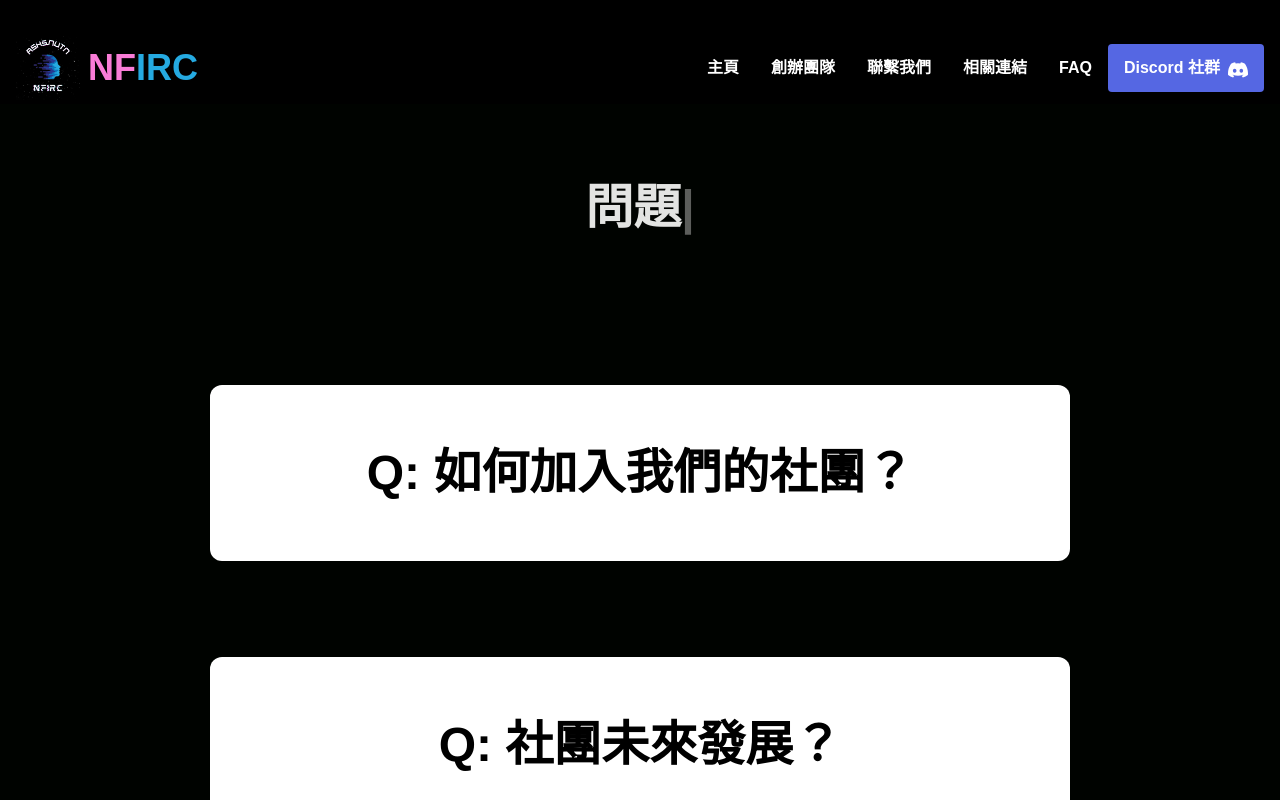
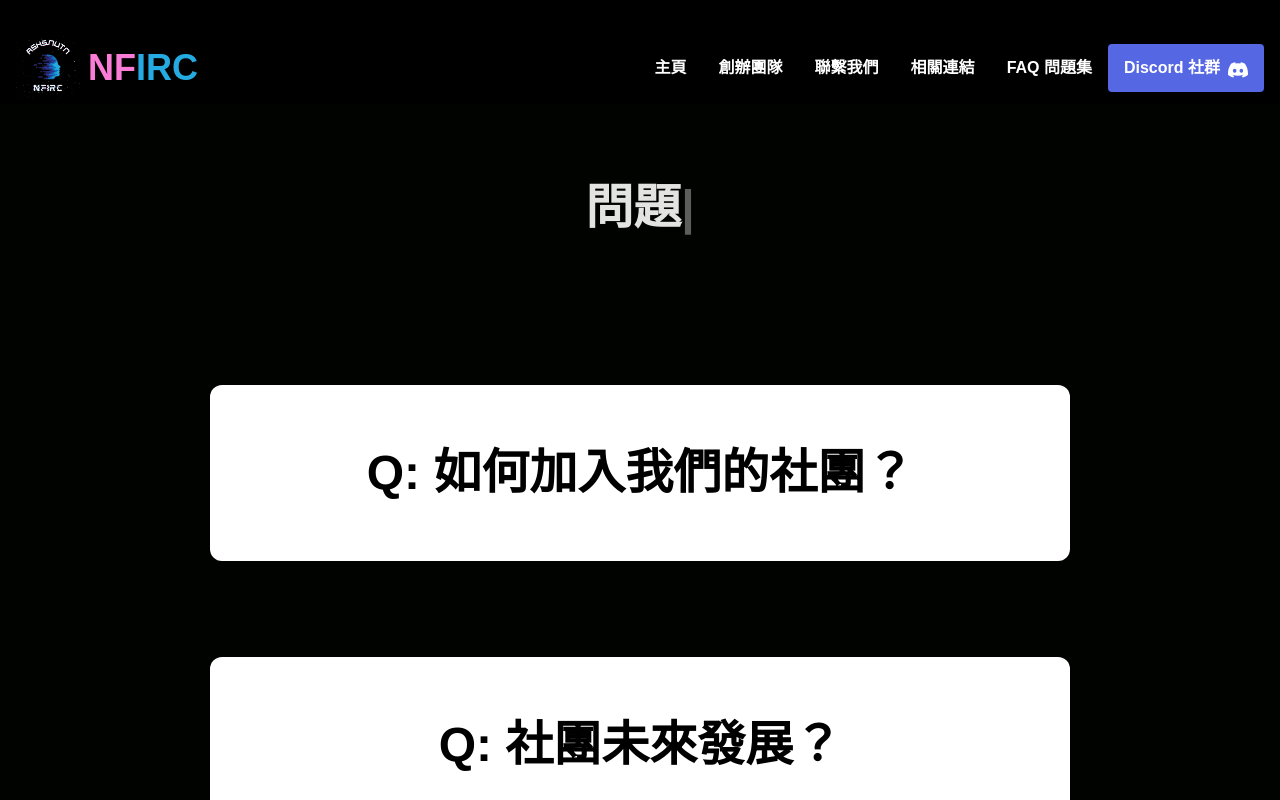
Before and after one commit to yudong-0222/realclubwebsite, a Next.js app: page /faq in a window 1280 px wide. Shown: the top 800 px of the page. Built offline with nearby package versions, Linux system fonts and the light colour scheme; a web font is replaced by a local one.

Commit message:
FAQ name

```diff
--- a/src/components/Faq.jsx
+++ b/src/components/Faq.jsx
@@ -35,6 +35,7 @@ const Faq = () => {
               strings={[
                 'FAQ',
                 '問題集',
+                'FAQ 問題集',
               ]}
               typeSpeed={140}
               backSpeed={150}
--- a/src/components/Navbar.jsx
+++ b/src/components/Navbar.jsx
@@ -41,7 +41,7 @@ const Navbar = () => {
             <li className='p-4 rounded-2xl hover:border-x-2 hover: border-[#25AAE1]'>相關連結</li>
           </a>
           <a href="/faq">
-            <li className='p-4 rounded hover:border-x-2 hover: border-[#fa7cd7]'>FAQ</li>
+            <li className='p-4 rounded hover:border-x-2 hover: border-[#fa7cd7]'>FAQ 問題集</li>
           </a>
           <a href="https://discord.gg/67uVqs9jAU" target='_blank' rel='noopener noreferrer'>
             <div className='bg-[#5567E3] py-3 px-4 mt-1 rounded hover:bg-[#6F86D4] flex items-center'>
@@ -69,7 +69,7 @@ const Navbar = () => {
               <li className='p-4 border-b border-gray-600'>相關連結</li>
             </a>
             <a href="/faq">
-              <li className='p-4 border-b border-gray-600'>FAQ</li>
+              <li className='p-4 border-b border-gray-600'>FAQ 問題集</li>
             </a>
             <a href="https://discord.gg/67uVqs9jAU" target='_blank' rel='noopener noreferrer'>
               <div className='bg-[#5567E3] py-3 px-6 mt-1 rounded hover:bg-[#6F86D4] flex items-center text-center'>
```
